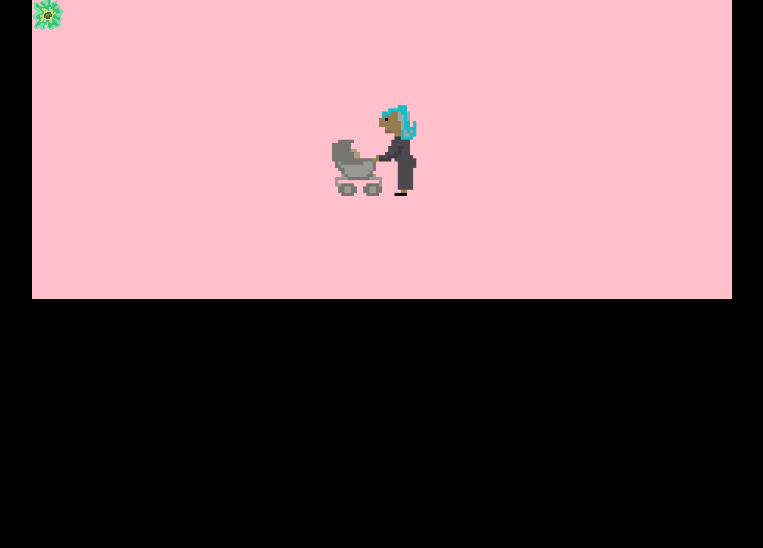
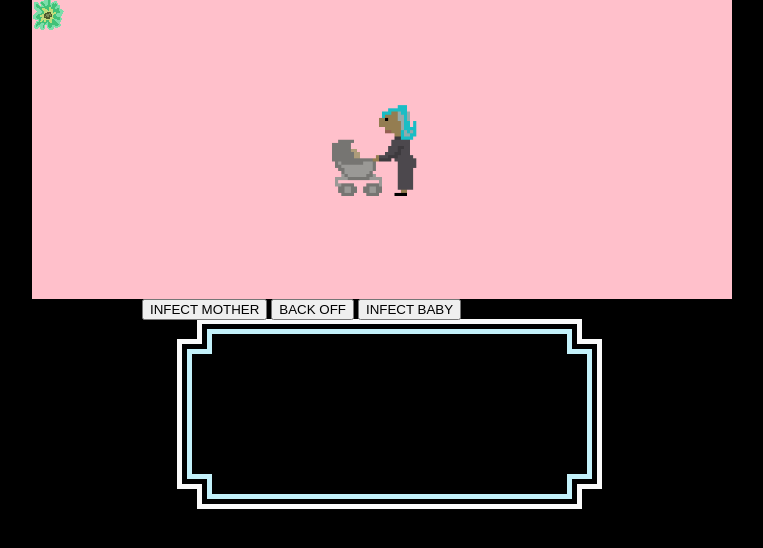
Before and after one commit to sarahpenney/Project01, a PHP site: page / in a window 1280 px wide. Shown: the part 81-629 px from the top of the page, without its empty margins (258-1021 px from the left). Run offline with PHP 8.4, Linux system fonts and the light colour scheme; some libraries are stand-ins or nearby versions.

Commit message:
commit 6

```diff
--- a/css/style.css
+++ b/css/style.css
@@ -11,15 +11,23 @@ body {
 
 #encounterTalk {
   margin: auto;
-  left: 450px;
-  width: 1000px; height: 250px;
-  background-color: red;
+  left: 10px;
+  width: 500px; height: 250px;
   color: purple;
   z-index: 9999;
-  position: absolute;
+  position: relative;
   background: url('../images/textbox.png') no-repeat;
-  display: none
+  /*display: none*/
 }
+
+.buttons1 {
+  margin: auto;
+  top: 800px;
+  left: 100px;
+  display: inline-block;
+
+}
+
 
 #character {
   position: absolute;
--- a/index.html
+++ b/index.html
@@ -27,7 +27,11 @@
 
       </div>
 
-    <div id="encounterTalk"></div>
+    <div id="encounterTalk">
+      <button id="infectWoman" class="buttons1">INFECT MOTHER</button>
+      <button id="GetAway" class="buttons1">BACK OFF</button>
+      <button id="infectBaby" class="buttons1">INFECT BABY</button>
+    </div>
 
 
   </body>
```
